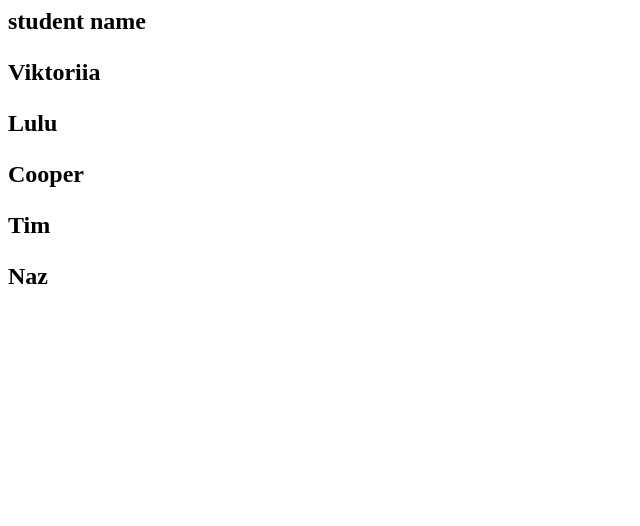
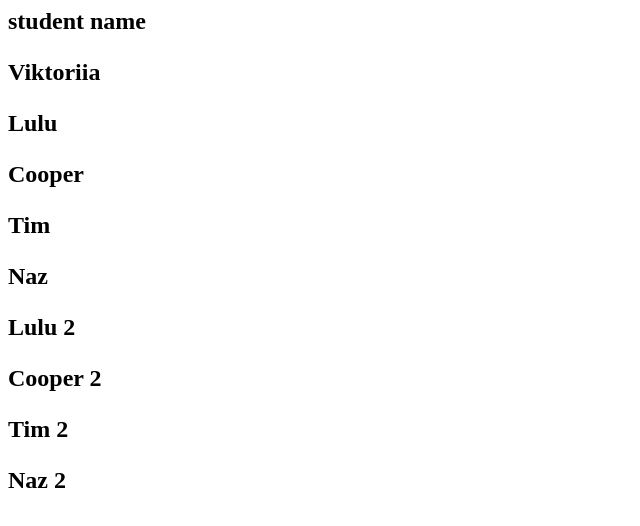
Before and after one commit to victorysoad/next-day-progect, a plain HTML site: page index.html in a window 1280 px wide. Shown: the whole page, without its empty margins (0-640 px from the left). Drawn offline with Linux system fonts and the light colour scheme.

Commit message:
add 2nds

```diff
--- a/index.html
+++ b/index.html
@@ -5,3 +5,8 @@
 <p>Cooper<p>
 <p>Tim<p>
 <p>Naz<p>
+
+<p>Lulu 2<p>
+<p>Cooper 2<p>
+<p>Tim 2<p>
+<p>Naz 2<p>
```
